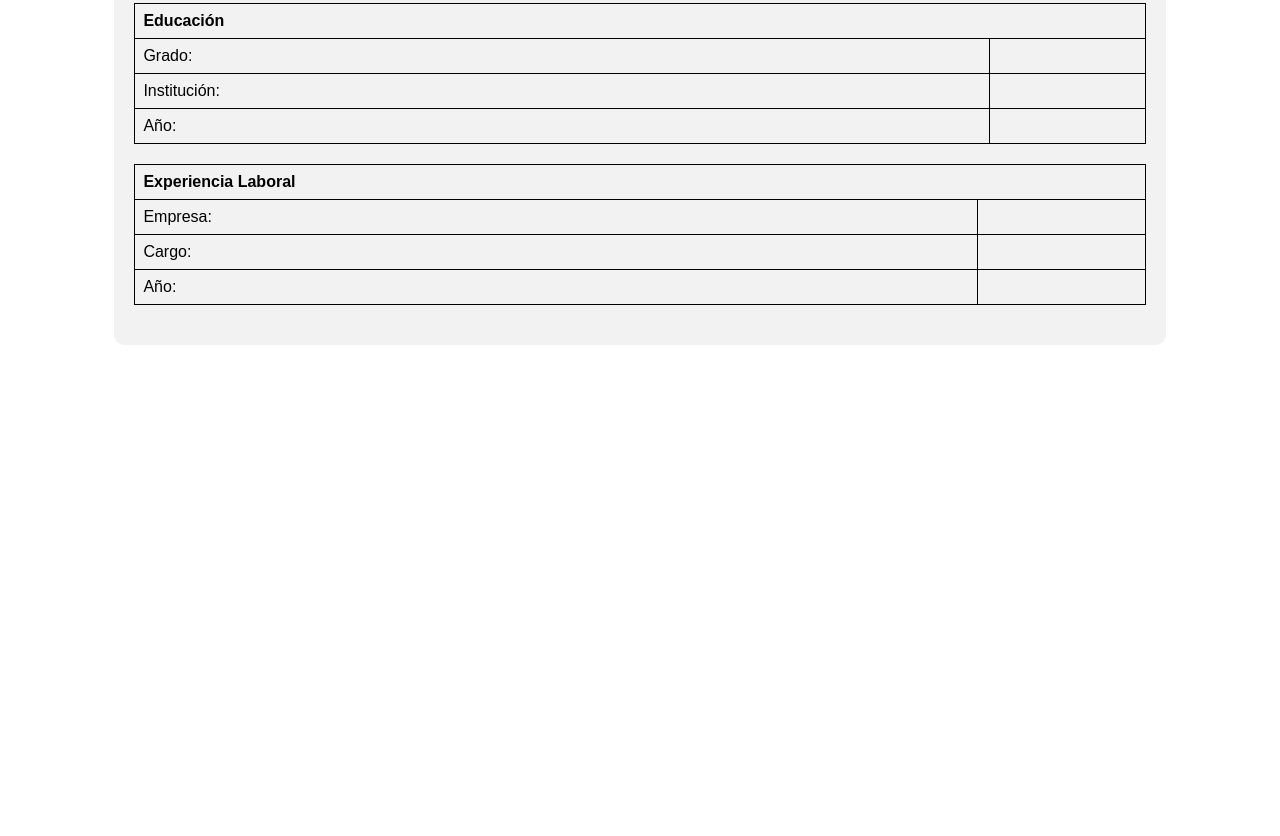
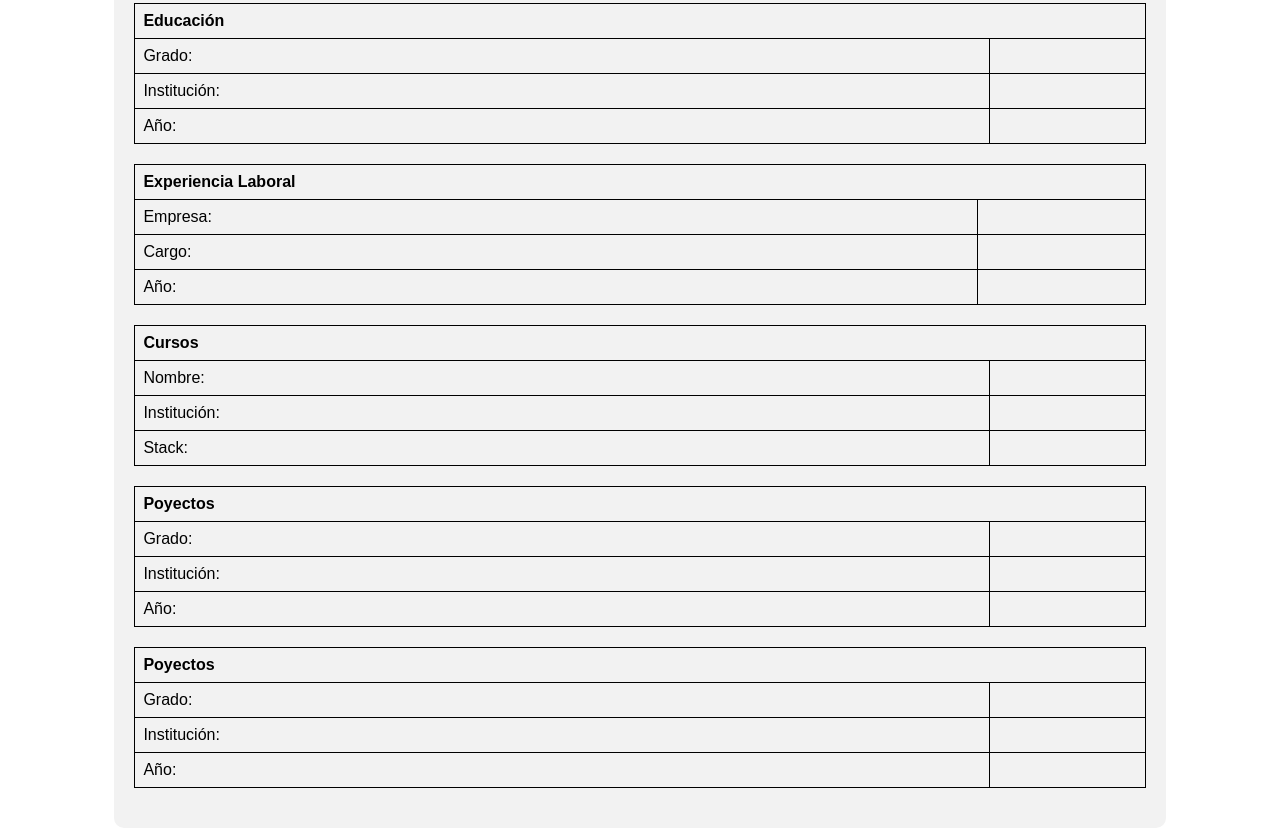
Before and after one commit to Designedby-Radol/portfolioTables, a plain HTML site: page index.html in a window 1280 px wide. Shown: the part 489-1325 px from the top of the page. Before the commit the page ends 842 px from the top, so only its background shows below. Drawn offline with Linux system fonts and the light colour scheme.

Commit message:
feat: :ambulance:

```diff
--- a/index.html
+++ b/index.html
@@ -8,7 +8,7 @@
 </head>
 <body>
     <div class="container">
-        <h1 class="titulo">Curriculum Vitae</h1>
+        <h1 class="titulo">PORTAFOLIO RAUL</h1>
         <table class="section">
             <tr>
                 <td colspan="2">
@@ -74,6 +74,57 @@
                 <td></td>
             </tr>
         </table>
+        <table class="section">
+            <tr>
+                <th colspan=" 2">Cursos</th>
+            </tr>
+            <tr>
+                <td> Nombre:</td>
+                <td></td>
+            </tr>
+            <tr>
+                <td>Institución:</td>
+                <td></td>
+            </tr>
+            <tr>
+                <td>Stack:</td>
+                <td></td>
+            </tr>
+        </table>
+        <table class="section">
+            <tr>
+                <th colspan=" 2">Poyectos</th>
+            </tr>
+            <tr>
+                <td>Grado:</td>
+                <td></td>
+            </tr>
+            <tr>
+                <td>Institución:</td>
+                <td></td>
+            </tr>
+            <tr>
+                <td>Año:</td>
+                <td></td>
+            </tr>
+        </table>
+        <table class="section">
+            <tr>
+                <th colspan=" 2">Poyectos</th>
+            </tr>
+            <tr>
+                <td>Grado:</td>
+                <td></td>
+            </tr>
+            <tr>
+                <td>Institución:</td>
+                <td></td>
+            </tr>
+            <tr>
+                <td>Año:</td>
+                <td></td>
+            </tr>
+        </table>
     </div>
 </body>
 </html>
```
